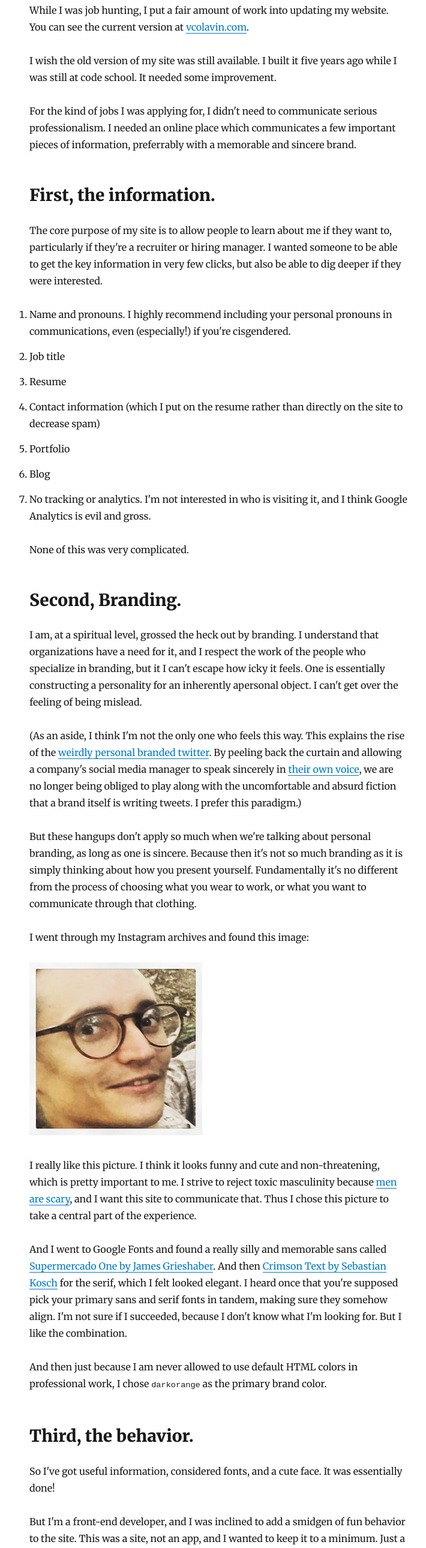
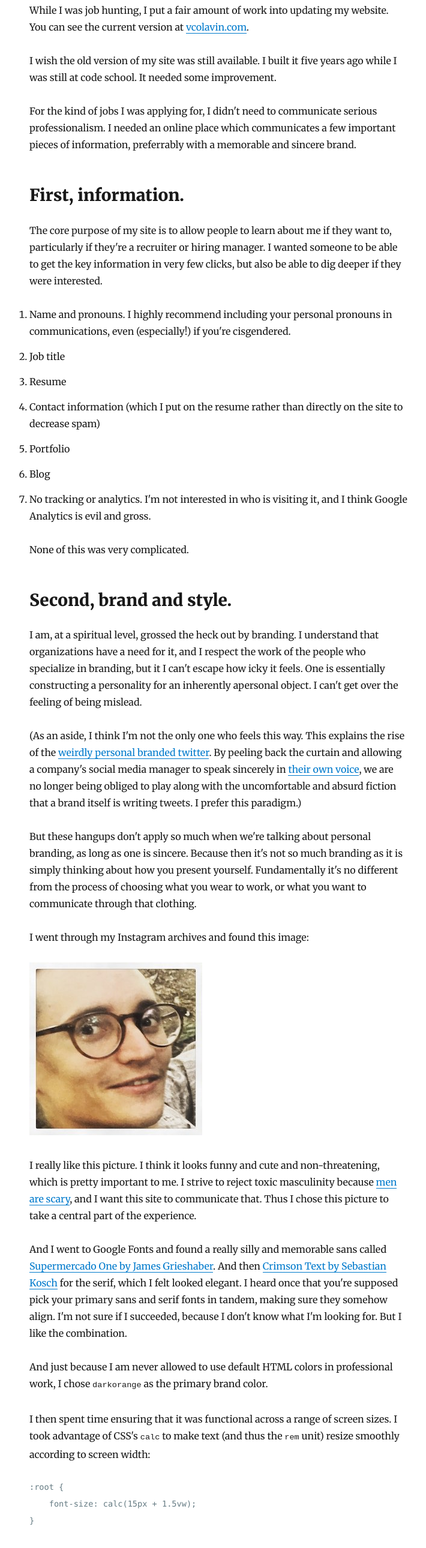
Before and after one commit to vcolavin/blog, a Gatsby site: page /2019/my-website.md/ in a window 1280 px wide. Shown: the part 220-2800 px from the top of the page at 60% size, without its empty margins (276-986 px from the left). Built offline with nearby package versions, Linux system fonts and the light colour scheme; Gatsby itself is replaced by a stand-in of ours; some packages are replaced by stand-ins of ours; code samples lack their colours.

Commit message:
reorder some sections

````diff
--- a/content/blog/2019/my-website.md/index.md
+++ b/content/blog/2019/my-website.md/index.md
@@ -10,7 +10,7 @@ I wish the old version of my site was still available. I built it five years ago
 
 For the kind of jobs I was applying for, I didn't need to communicate serious professionalism. I needed an online place which communicates a few important pieces of information, preferrably with a memorable and sincere brand.
 
-## First, the information.
+## First, information.
 
 The core purpose of my site is to allow people to learn about me if they want to, particularly if they're a recruiter or hiring manager. I wanted someone to be able to get the key information in very few clicks, but also be able to dig deeper if they were interested.
 
@@ -24,7 +24,7 @@ The core purpose of my site is to allow people to learn about me if they want to
 
 None of this was very complicated.
 
-## Second, Branding.
+## Second, brand and style.
 
 I am, at a spiritual level, grossed the heck out by branding. I understand that organizations have a need for it, and I respect the work of the people who specialize in branding, but it I can't escape how icky it feels. One is essentially constructing a personality for an inherently apersonal object. I can't get over the feeling of being mislead.
 
@@ -40,7 +40,15 @@ I really like this picture. I think it looks funny and cute and non-threatening,
 
 And I went to Google Fonts and found a really silly and memorable sans called [Supermercado One by James Grieshaber](https://fonts.google.com/specimen/Supermercado+One). And then [Crimson Text by Sebastian Kosch](https://fonts.google.com/specimen/Crimson+Text) for the serif, which I felt looked elegant. I heard once that you're supposed pick your primary sans and serif fonts in tandem, making sure they somehow align. I'm not sure if I succeeded, because I don't know what I'm looking for. But I like the combination.
 
-And then just because I am never allowed to use default HTML colors in professional work, I chose `darkorange` as the primary brand color.
+And just because I am never allowed to use default HTML colors in professional work, I chose `darkorange` as the primary brand color.
+
+I then spent time ensuring that it was functional across a range of screen sizes. I took advantage of CSS's `calc` to make text (and thus the `rem` unit) resize smoothly according to screen width:
+
+```css
+:root {
+	font-size: calc(15px + 1.5vw);
+}
+```
 
 ## Third, the behavior.
 
@@ -60,16 +68,6 @@ This had the bonus of making it possible to link directly to the post-animation
 
 To make it easy to replay the animation and restore the state, I added a "replay animation" button which both resets the animation and clears the location hash. This allows the user to play with the site as a toy, rather than merely being an intro animation.
 
-## Fourth
-
-And to put a nice bow on it, I spent time ensuring that it was functional across a range of screen sizes. I took advantage of CSS's `calc` to make text (and thus the `rem` unit) resize smoothly according to screen width:
-
-```css
-:root {
-	font-size: calc(15px + 1.5vw);
-}
-```
-
 ## That's it!
 
 It's a small site, but it took a few days of work to contrive and put together. It's proven useful in helping me find a job, but beyond that I hope it's enjoyable enough to use and play around with.
````
